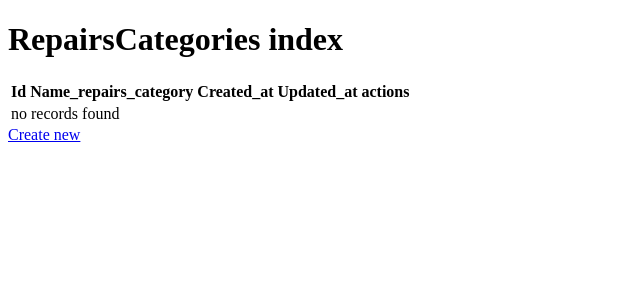
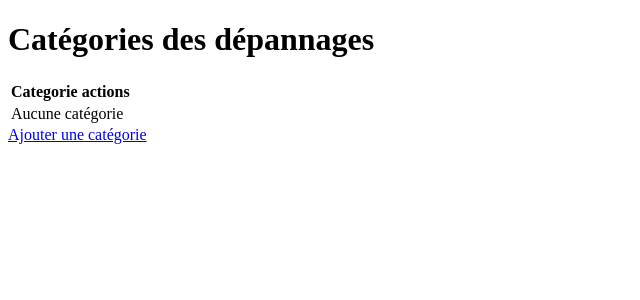
Before and after one commit to Crowny23/projet_fbr_renov, a Symfony app: template templates/repairs_categories/index.html.twig in a window 1280 px wide. Shown: the top 300 px of the page, without its empty margins (0-640 px from the left). Run offline with Twig, Linux system fonts and the light colour scheme; the template is opened without the code that fills it, so the values that code supplies are empty; some libraries are stand-ins or nearby versions.

Commit message:
moitié traduit en francais pour dépannage

```diff
--- a/src/Entity/RepairsCategories.php
+++ b/src/Entity/RepairsCategories.php
@@ -63,7 +63,7 @@ class RepairsCategories
         return $this;
     }
 
-    public function __construc()
+    public function __construct()
     {
         $this->created_at = new \DateTimeImmutable();
     }
--- a/templates/customers/index.html.twig
+++ b/templates/customers/index.html.twig
@@ -18,8 +18,6 @@
                 <th>Phone</th>
                 <th>Social_reason</th>
                 <th>Customer_note</th>
-                <th>CreatedAt</th>
-                <th>UpdateAt</th>
                 <th>actions</th>
             </tr>
         </thead>
@@ -36,8 +34,6 @@
                 <td>{{ customer.phone }}</td>
                 <td>{{ customer.socialReason }}</td>
                 <td>{{ customer.customerNote }}</td>
-                <td>{{ customer.createdAt ? customer.createdAt|date('Y-m-d H:i:s') : '' }}</td>
-                <td>{{ customer.updateAt ? customer.updateAt|date('Y-m-d H:i:s') : '' }}</td>
                 <td>
                     <a href="{{ path('app_customers_show', {'id': customer.id}) }}">show</a>
                     <a href="{{ path('app_customers_edit', {'id': customer.id}) }}">edit</a>
--- a/templates/repairs_categories/index.html.twig
+++ b/templates/repairs_categories/index.html.twig
@@ -3,37 +3,31 @@
 {% block title %}RepairsCategories index{% endblock %}
 
 {% block body %}
-    <h1>RepairsCategories index</h1>
+    <h1>Catégories des dépannages</h1>
 
     <table class="table">
         <thead>
             <tr>
-                <th>Id</th>
-                <th>Name_repairs_category</th>
-                <th>Created_at</th>
-                <th>Updated_at</th>
+                <th>Categorie</th>
                 <th>actions</th>
             </tr>
         </thead>
         <tbody>
         {% for repairs_category in repairs_categories %}
             <tr>
-                <td>{{ repairs_category.id }}</td>
                 <td>{{ repairs_category.nameRepairsCategory }}</td>
-                <td>{{ repairs_category.createdAt ? repairs_category.createdAt|date('Y-m-d H:i:s') : '' }}</td>
-                <td>{{ repairs_category.updatedAt ? repairs_category.updatedAt|date('Y-m-d H:i:s') : '' }}</td>
                 <td>
-                    <a href="{{ path('app_repairs_categories_show', {'id': repairs_category.id}) }}">show</a>
-                    <a href="{{ path('app_repairs_categories_edit', {'id': repairs_category.id}) }}">edit</a>
+                    <a href="{{ path('app_repairs_categories_show', {'id': repairs_category.id}) }}">Voir</a>
+                    <a href="{{ path('app_repairs_categories_edit', {'id': repairs_category.id}) }}">Éditer</a>
                 </td>
             </tr>
         {% else %}
             <tr>
-                <td colspan="5">no records found</td>
+                <td colspan="5">Aucune catégorie</td>
             </tr>
         {% endfor %}
         </tbody>
     </table>
 
-    <a href="{{ path('app_repairs_categories_new') }}">Create new</a>
+    <a href="{{ path('app_repairs_categories_new') }}">Ajouter une catégorie</a>
 {% endblock %}
```
Also changed, not shown: src/Form/RepairsImagesType.php (+6 -1 lines), src/Form/RepairsType.php (+19 -9 lines), public/uploads/images/repairs/633c36ed6ba3f_DALL·E 2022-09-06 16.47.10 - draw shiba with color.png (added).
